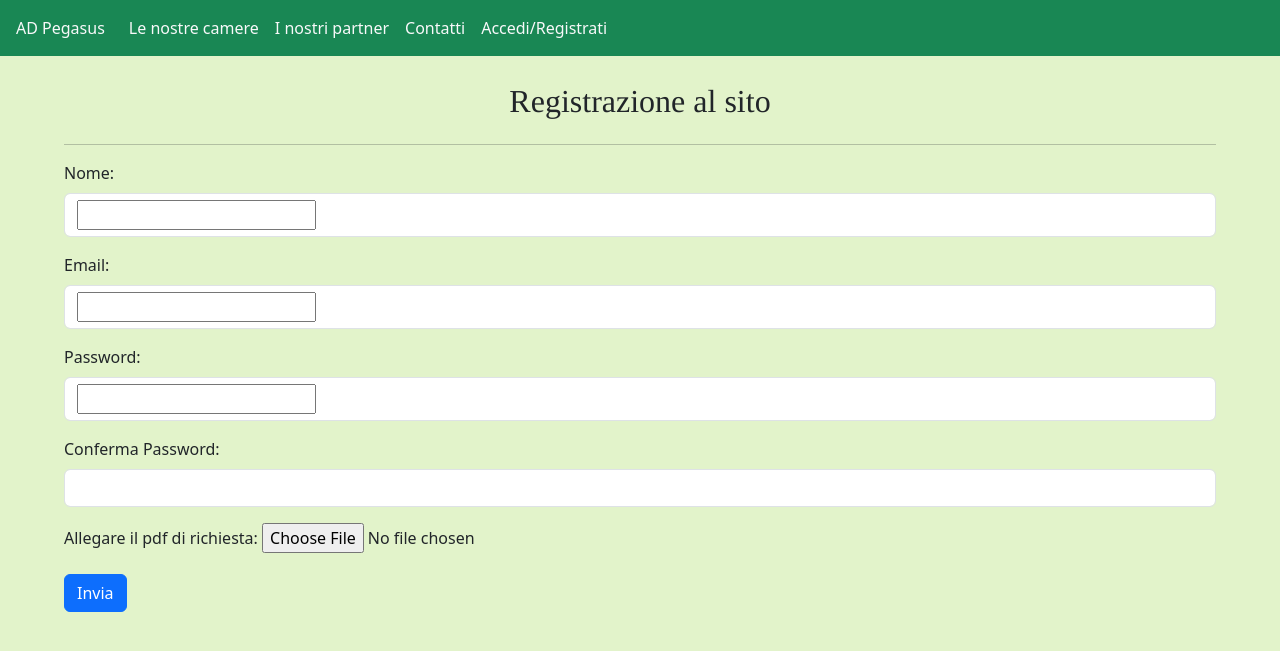
After one commit to fabmeo/prj14a, a Django app: page /registrazione_titolare/ in a window 1280 px wide. The commit adds this page. Shown: the top 651 px of the page. Run offline with Django 5.2, Linux system fonts and the light colour scheme; some libraries are stand-ins or nearby versions.

Commit message:
WIP Requisito 3

```diff
--- a/src/albdif/forms.py
+++ b/src/albdif/forms.py
@@ -6,7 +6,7 @@ from django.core.exceptions import ValidationError
 from django.db.models import Q
 from django.forms.widgets import HiddenInput, Input
 
-from .models import Prenotazione, CalendarioPrenotazione
+from .models import Prenotazione, CalendarioPrenotazione, RichiestaAdesione
 
 
 class LoginForm(forms.Form):
@@ -30,6 +30,26 @@ class RegistrazioneForm(forms.Form):
             w_email = User.objects.filter(email__iexact=email)
             if w_email.exists():
                 raise ValidationError("Registrazione negata: e-mail è già presente")
+
+
+class RegistrazioneTitolareForm(forms.ModelForm):
+    #richiesta_adesione = forms.FileField(required=True)
+    data_richiesta = forms.DateTimeField(widget=HiddenInput())
+
+    class Meta:
+        model = RichiestaAdesione
+        fields = ['richiesta_adesione', 'data_richiesta']
+
+    def clean(self):
+        cleaned_data = super(RegistrazioneTitolareForm, self).clean()
+        richiesta_adesione = cleaned_data.get("richiesta_adesione")
+
+        if richiesta_adesione:
+            if richiesta_adesione.name[-3:].lower() != 'pdf':
+                self._errors['richiesta_adesione'] = self.error_class(['La richiesta adesione deve essere in formato PDF'])
+        else:
+            self._errors['richiesta_adesione'] = self.error_class(['Il documento pdf è obbligatorio per sottoporre la richiesta'])
+        return cleaned_data
 
 
 class PrenotazioneForm(forms.ModelForm):
--- a/src/albdif/models.py
+++ b/src/albdif/models.py
@@ -11,8 +11,8 @@ class Visitatore(models.Model):
     Visitatore:
     la persona che utilizza il sito:
         - i visitatori che effettuano la registrazione al sito per prenotare
-        - gli owner delle proprietà/camere degli AD Partner
-        - altre persone che useranno l'applicazione (es. Accoglienza, Manutenzione, etc.)
+        - i titolari delle proprietà/camere degli AD Partner
+        - altre persone che useranno l'applicazione (es. Accoglienza, Manutenzione, Pulizia, etc.)
     """
     utente = models.OneToOneField(User, on_delete=models.CASCADE)
     # timestamp della registrazione al sito
@@ -30,6 +30,29 @@ class Visitatore(models.Model):
 
     def __str__(self):
         return f"{self.utente.last_name} {self.utente.first_name}"
+
+
+class RichiestaAdesione(models.Model):
+    """
+    RichiestaAdesione:
+        l'utente che richiede di associarsi al sito per pubblicare il suo Albergo Diffuso (Partner)
+    """
+    utente = models.OneToOneField(User, on_delete=models.CASCADE)
+    # richiesta adesione
+    richiesta_adesione = models.FileField(upload_to='adesioni')
+    # timestamp richiesta adesione
+    data_richiesta = models.DateTimeField(default=datetime.now)
+    # approvazione adesione
+    approvazione_adesione = models.FileField(null=True, blank=True, upload_to='approvazioni')
+    # timestamp approvazione adesione
+    data_adesione = models.DateTimeField(null=True, blank=True)
+
+    class Meta():
+        verbose_name = "Richiesta adesione"
+        verbose_name_plural = "Richieste adesioni"
+
+    def __str__(self):
+        return f"{self.utente.last_name} {self.data_richiesta}"
 
 
 class Proprieta(models.Model):
--- /dev/null
+++ b/src/albdif/templates/albdif/form_registrazione_titolare.html
@@ -0,0 +1,52 @@
+{% extends "base.html" %}
+
+{% block content %}
+<div class="container mt-5">
+    <h2 class="text-center mb-4">Registrazione al sito</h2>
+    <hr>
+    <div class="row">
+        <div class="col">
+            <form id="registrazioneForm" action="{% url 'albdif:registrazione_titolare' %}" method="post" enctype="multipart/form-data" onsubmit="return validatePassword()">
+                {% csrf_token %}
+
+                <div class="mb-3">
+                    <label for="name" class="form-label">Nome:</label>
+                    <div class="form-control"> {{ form.username }} </div>
+                </div>
+                <div class="mb-3">
+                    <label for="email" class="form-label">Email:</label>
+                    <div class="form-control"> {{ form.email }} </div>
+                    <div class="invalid-feedback d-block"> {{ form.email.errors }} </div>
+                </div>
+                <div class="mb-3">
+                    <label for="password" class="form-label">Password:</label>
+                    <div class="form-control"> {{ form.password }} </div>
+                </div>
+                <div class="mb-3">
+                    <label for="confirm_password" class="form-label">Conferma Password:</label>
+                    <input type="password" id="confirm_password" name="confirm_password" class="form-control" required>
+                </div>
+                <div class="mb-3">
+                    <label for="richiesta_adesione" class="form-label">Allegare il pdf di richiesta:</label>
+                    {{ form_richiesta.richiesta_adesione }}
+                    <div class="invalid-feedback d-block"> {{ form_richiesta.richiesta_adesione.errors }} </div>
+                </div>
+                <button type="submit" class="btn btn-primary">Invia</button>
+                {{ form.non_field_errors }}
+                {{ form_richiesta.non_field_errors }}
+            </form>
+        </div>
+    </div>
+</div>
+<script>
+    function validatePassword() {
+        var password = document.getElementById("id_password").value;
+        var confirmPassword = document.getElementById("confirm_password").value;
+        if (password !== confirmPassword) {
+            alert("Le password non coincidono.");
+            return false;
+        }
+        return true;
+    }
+</script>
+{% endblock content %}
--- a/src/albdif/templates/albdif/login.html
+++ b/src/albdif/templates/albdif/login.html
@@ -38,5 +38,9 @@
     <hr>
     <a href="{% url 'social:begin' 'google-oauth2' %}" class="btn btn-danger">Login con Google</a>
 {% endif %}
+<hr>
+
+<h3>Richiesta associazione al nostro sito da parte di Alberghi Diffusi del nostro territorio</h3>
+<a href="{% url 'albdif:registrazione_titolare' %}" class="btn btn-success">Richiesta associazione</a>
 
 {% endblock content %}
--- a/src/albdif/urls.py
+++ b/src/albdif/urls.py
@@ -12,6 +12,8 @@ urlpatterns = [
     path("profilo/<int:pk>/", views.profilo.as_view(), name="profilo"),
     # ex: /registrazione/
     path("registrazione/", views.registrazione.as_view(), name="registrazione"),
+    # ex: /registrazione_titolare/
+    path("registrazione_titolare/", views.registrazione_titolare.as_view(), name="registrazione_titolare"),
     # ex: /contatti/
     path("contatti/", views.contatti.as_view(), name="contatti"),
 
--- a/src/albdif/views.py
+++ b/src/albdif/views.py
@@ -16,7 +16,8 @@ from django.contrib.auth import logout as auth_logout
 from django.db import transaction
 from django.db.models import F, Q
 
-from .forms import LoginForm, PrenotazioneForm, CalendarioPrenotazioneForm, PagamentoForm, RegistrazioneForm
+from .forms import LoginForm, PrenotazioneForm, CalendarioPrenotazioneForm, PagamentoForm, RegistrazioneForm, \
+    RegistrazioneTitolareForm
 from .utils.utility import date_range, calcola_prezzo_totale, to_date
 from .models import Camera, Proprieta, Prenotazione, PrezzoCamera, CalendarioPrenotazione, Foto, Visitatore, Stagione, \
     ServizioCamera, RuoloUtente
@@ -100,6 +101,63 @@ class registrazione(generic.DetailView):
         messages.warning(request, 'Sono presenti degli errori')
         return render(request, self.template_name, {
             'form': registrazione_form,
+        })
+
+
+# RICHIESTA DI REGISTRAZIONE AL SITO DA PARTE DI UN TITOLARE DI AD PARTENER
+class registrazione_titolare(generic.DetailView):
+    """
+    # pagina di richiesta registrazione da parte di Titolare altro AD Partner
+    """
+    template_name = "albdif/form_registrazione_titolare.html"
+
+    def get(self, request, *args, **kwargs):
+
+        registrazione_form = RegistrazioneForm()
+        richiesta_form = RegistrazioneTitolareForm()
+        return render(request, self.template_name, {
+            'form': registrazione_form,
+            'form_richiesta': richiesta_form,
+        })
+
+    @transaction.atomic
+    def post(self, request, *args, **kwargs):
+        try:
+            registrazione_form = RegistrazioneForm(request.POST)
+            richiesta_form = RegistrazioneTitolareForm(request.POST)
+            if registrazione_form.is_valid() and richiesta_form.is_valid():
+                user_data = registrazione_form.cleaned_data
+                user = User.objects.create_user(
+                    username=user_data['username'],
+                    email=user_data['email'],
+                    password=user_data['password'],
+                    #first_name=user_data['first_name'],
+                    #last_name=user_data['last_name']
+                )
+                # crea il visitatore legandolo all'utente appena registrato
+                v = Visitatore.objects.create(utente=user, registrazione=datetime.now())
+                # salva l'istanza
+                v.save()
+
+                # salva la Richiesta Adesione al sito
+                richiesta_form.save()
+
+                #@TODO Per adesso si assegna subito il ruolo Titolare ma successivamente sarà fatto all'approvazione
+                # preleva il gruppo/ruolo dell'utente
+                gruppo = Group.objects.filter(name="Titolare").first()
+                # crea il ruolo dell'utente sul sito (i visitatori hanno l'ente a null
+                ru = RuoloUtente.objects.create(utente=user, ruolo=gruppo, ente=None)
+                ru.save()
+                messages.success(request, 'Registrazione avvenuta con successo')
+                return HttpResponseRedirect(reverse('albdif:login'))
+        except Exception as e:
+            messages.error(request, "Non è stato possibile creare l'utente, rivolgersi all'assistenza")
+            logger.debug(e)
+
+        messages.warning(request, 'Sono presenti degli errori')
+        return render(request, self.template_name, {
+            'form': registrazione_form,
+            'form_richiesta': richiesta_form,
         })
 
 
```
Also changed, not shown: src/albdif/admin.py (+8 -1 lines), src/albdif/migrations/0004_richiestaadesione.py (added).
